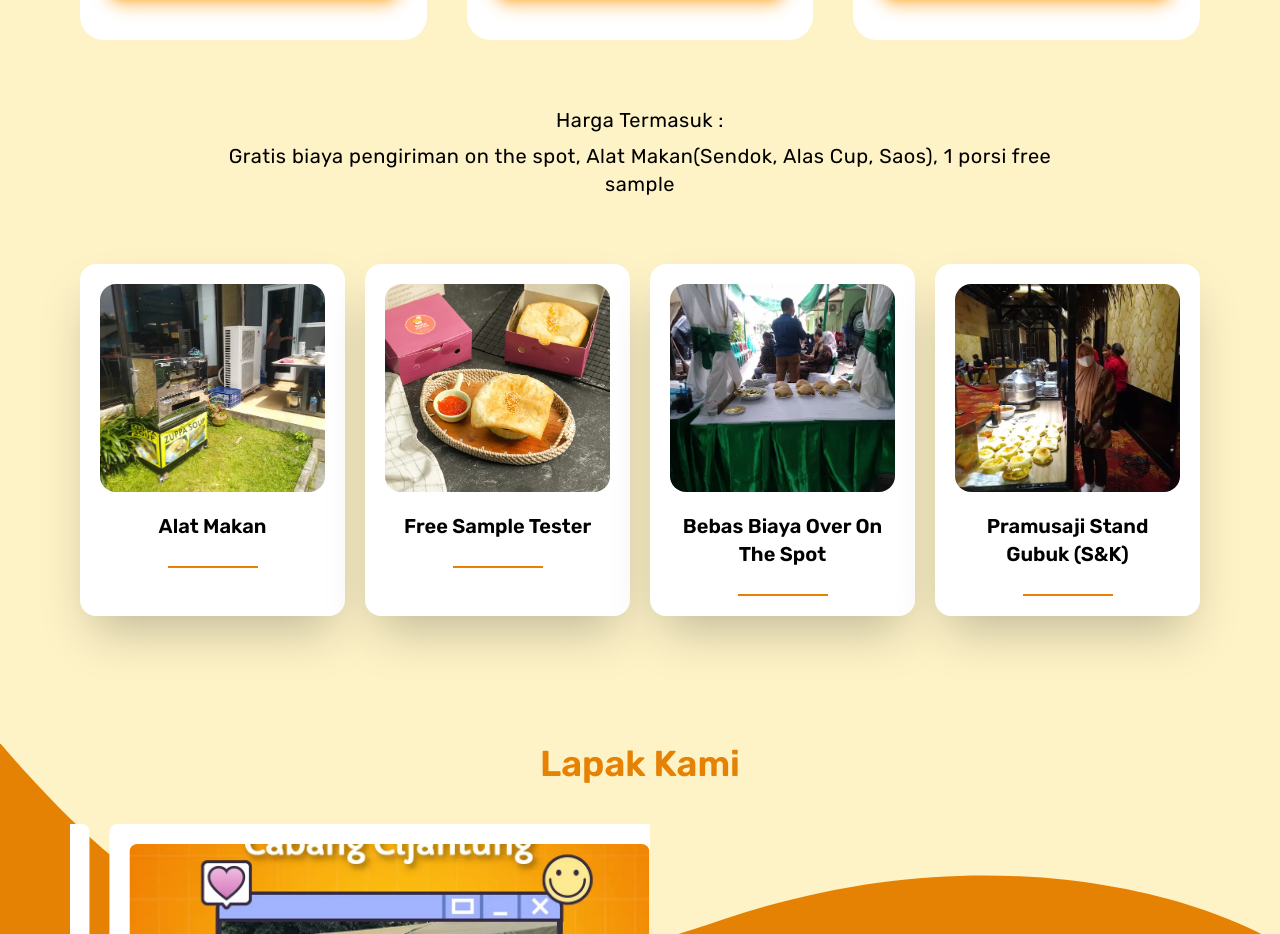
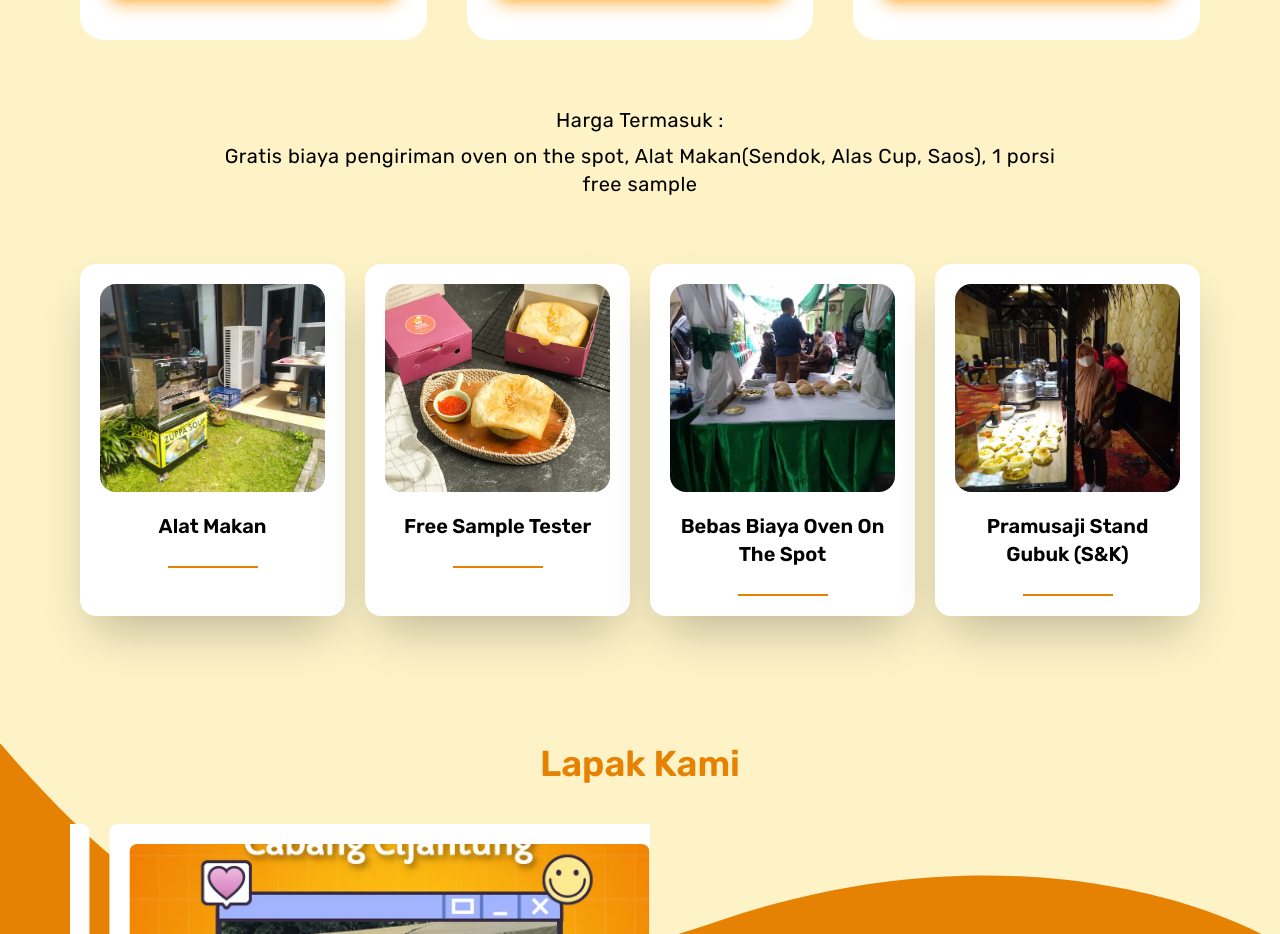
Before and after one commit to ginzazuppa/website-zuppa, a React (Vite) app: page / in a window 1280 px wide. Shown: the part 1380-2314 px from the top of the page. Built offline with nearby package versions, Linux system fonts and the light colour scheme.

Commit message:
Update Price.jsx

```diff
--- a/src/Components/Price.jsx
+++ b/src/Components/Price.jsx
@@ -250,7 +250,7 @@ export default function Price() {
       <div className="w-4/6  h-36 my-10 mx-auto text-xl text-center justify-center flex items-center flex-col tracking-wide sms:w-[90%]">
         <p>Harga Termasuk :</p>
         <p className="pt-2 sms:text-sm">
-          Gratis biaya pengiriman on the spot, Alat Makan(Sendok, Alas Cup,
+          Gratis biaya pengiriman oven on the spot, Alat Makan(Sendok, Alas Cup,
           Saos), 1 porsi free sample
         </p>
       </div>
@@ -259,7 +259,7 @@ export default function Price() {
         <CardEx body="" title="Free Sample Tester" srcImg={produk2} />
         <CardEx
           body=""
-          title="Bebas Biaya Over On The Spot"
+          title="Bebas Biaya Oven On The Spot"
           srcImg={courtFood2}
         />
         <CardEx
```
